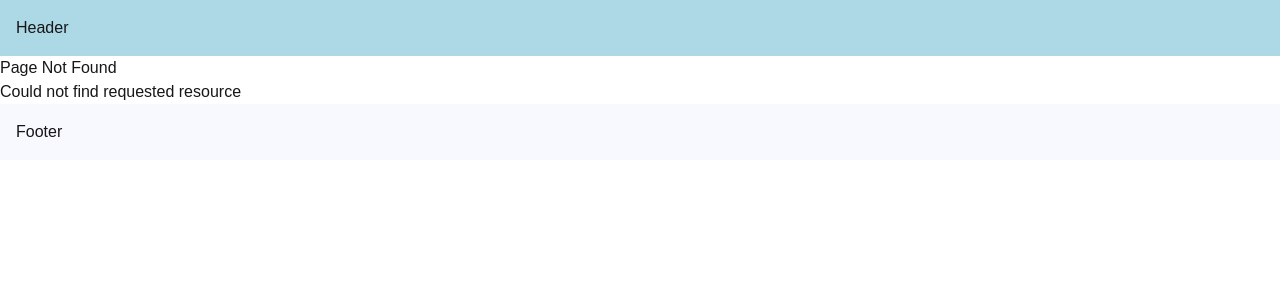
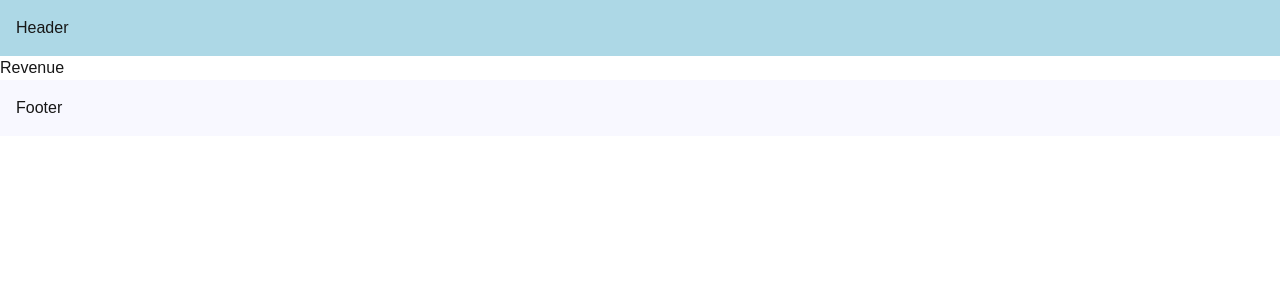
Before and after one commit to kingpin147/Practice-Revision-Next-Js-2025, a Next.js app: page /revenue in a window 1280 px wide. Before the commit this address had no page. Shown: the top 300 px of the page. Built offline with nearby package versions, Linux system fonts and the light colour scheme.

Commit message:
practice

```diff
--- /dev/null
+++ b/src/app/(marketing)/revenue/page.tsx
@@ -0,0 +1,9 @@
+import React from 'react'
+
+const Revenue = () => {
+  return (
+    <div>Revenue</div>
+  )
+}
+
+export default Revenue
--- /dev/null
+++ b/src/app/products/[productsId]/layout.tsx
@@ -0,0 +1,5 @@
+export default function ProductDetailsLayout({ children, }: { children: React.ReactNode; }) {
+    return <>{children}
+            <h2>Featured Products</h2>
+    </>;
+  }
```
Also changed, not shown: src/app/(marketing)/customers/page.tsx (added, +9 -0 lines).
